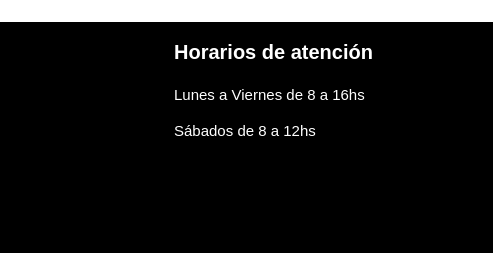
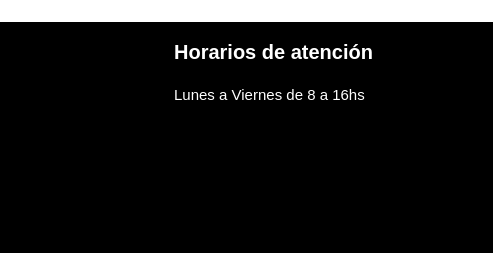
Before and after one commit to estechefederico/volquetescontenedoresayf, a plain HTML site: page index.html in a window 1280 px wide. Shown: the part 4318-4571 px from the top of the page, 474-967 px from the left. Drawn offline with Linux system fonts and the light colour scheme; a web font is replaced by a local one.

Commit message:
actualizo horario
Elimino horario del sabado.

```diff
--- a/index.html
+++ b/index.html
@@ -244,9 +244,6 @@
                   <br>
                   <br>
                </div>
-               <div class="body small left">Sábados de 8 a 12hs
-                  <br>
-               </div>
             </div>
             <div id="w-node-0b5c0f96dc58-4942c58c" class="div-block-4">
                <h1 class="heading left h5">Nuestras Redes Sociales</h1>
```
